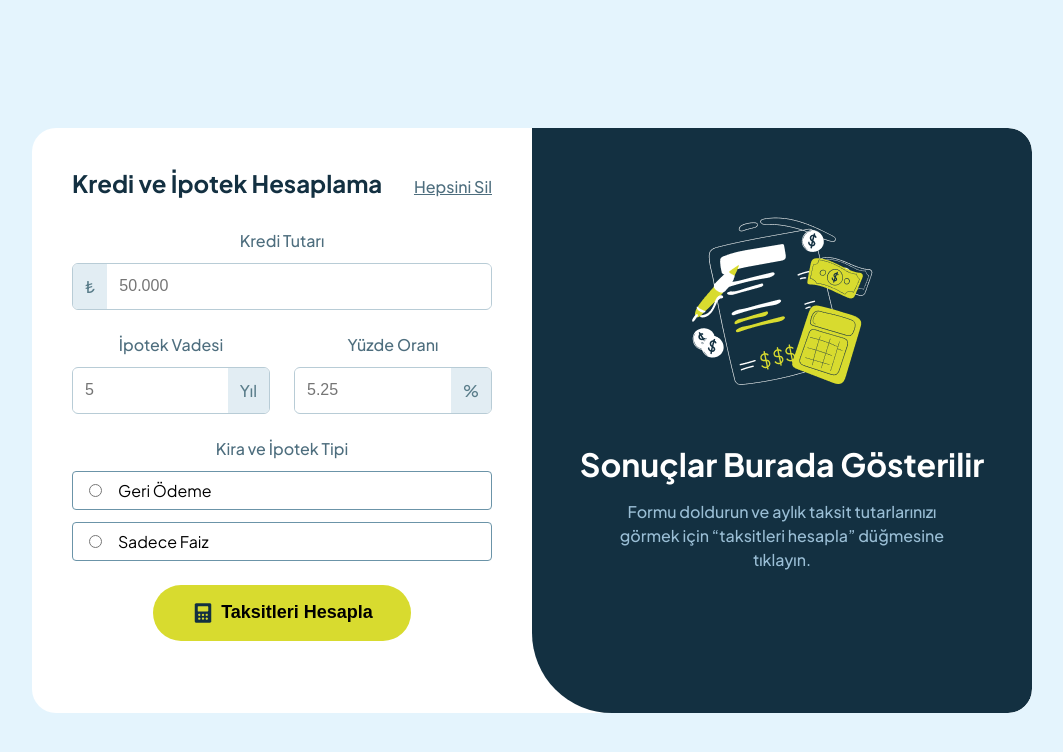
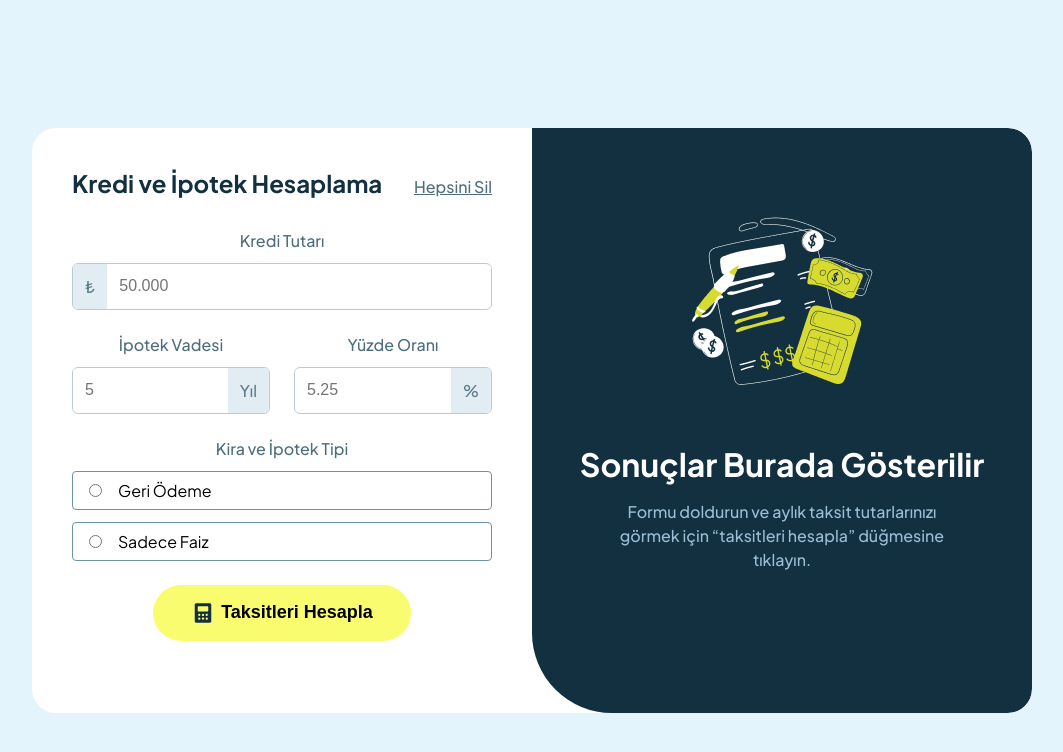
Before and after one commit to dursunkokturk/Front-End-School-React-JS-Project-Loan-And-Mortgage-Calculator-App-V3, a React (Vite) app: page / in a window 1280 px wide. In both pictures the pointer is over the button "Taksitleri Hesapla". Shown: the top 752 px of the page, without its empty margins (108-1171 px from the left). Built offline with nearby package versions, Linux system fonts and the light colour scheme.

Commit message:
src klasoru icindeki app.jsx component icindeki button elementinde  desktop gorunumde hover islemi yapildi, app.css dosyasinda css duzenlemesi yapildi

```diff
--- a/src/App.css
+++ b/src/App.css
@@ -78,7 +78,8 @@ main {
 }
 
 .active-radio {
-  border: 1px solid #D8DB2F; /* sarı */
+  border: 1px solid #D8DB2F;
+  /* sarı */
   background-color: rgba(216, 219, 47, 0.08);
 }
 
@@ -288,9 +289,18 @@ button img {
     border: 1px solid yellow;
   }
 
-  .input-radio{
+  .input-radio {
     cursor: pointer;
   }
+
+  button {
+    cursor: pointer;
+  }
+
+  button:hover {
+    background-color: #f9fc6e;
+  }
+
   .footer {
     flex: 1;
     margin-inline: 0;
```
